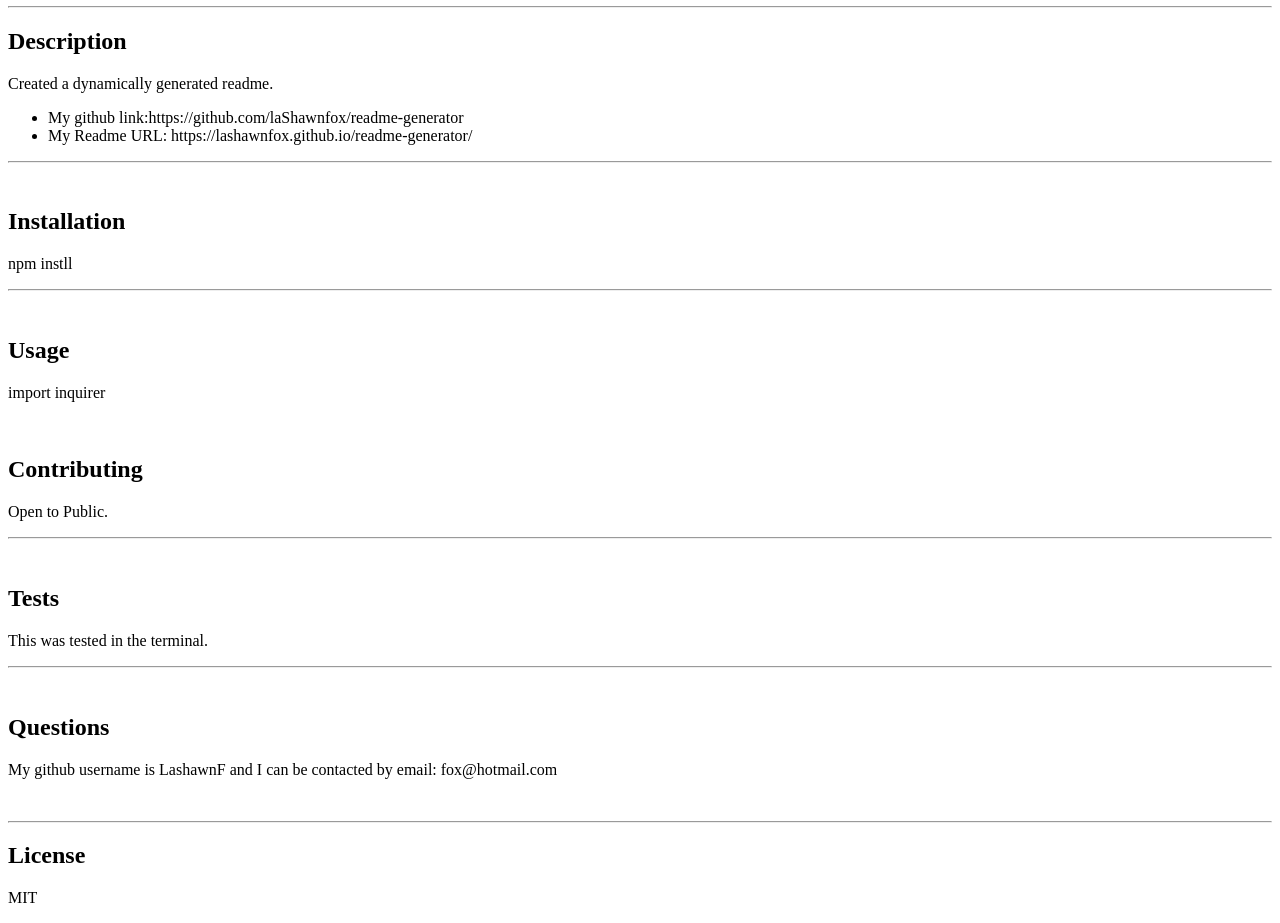
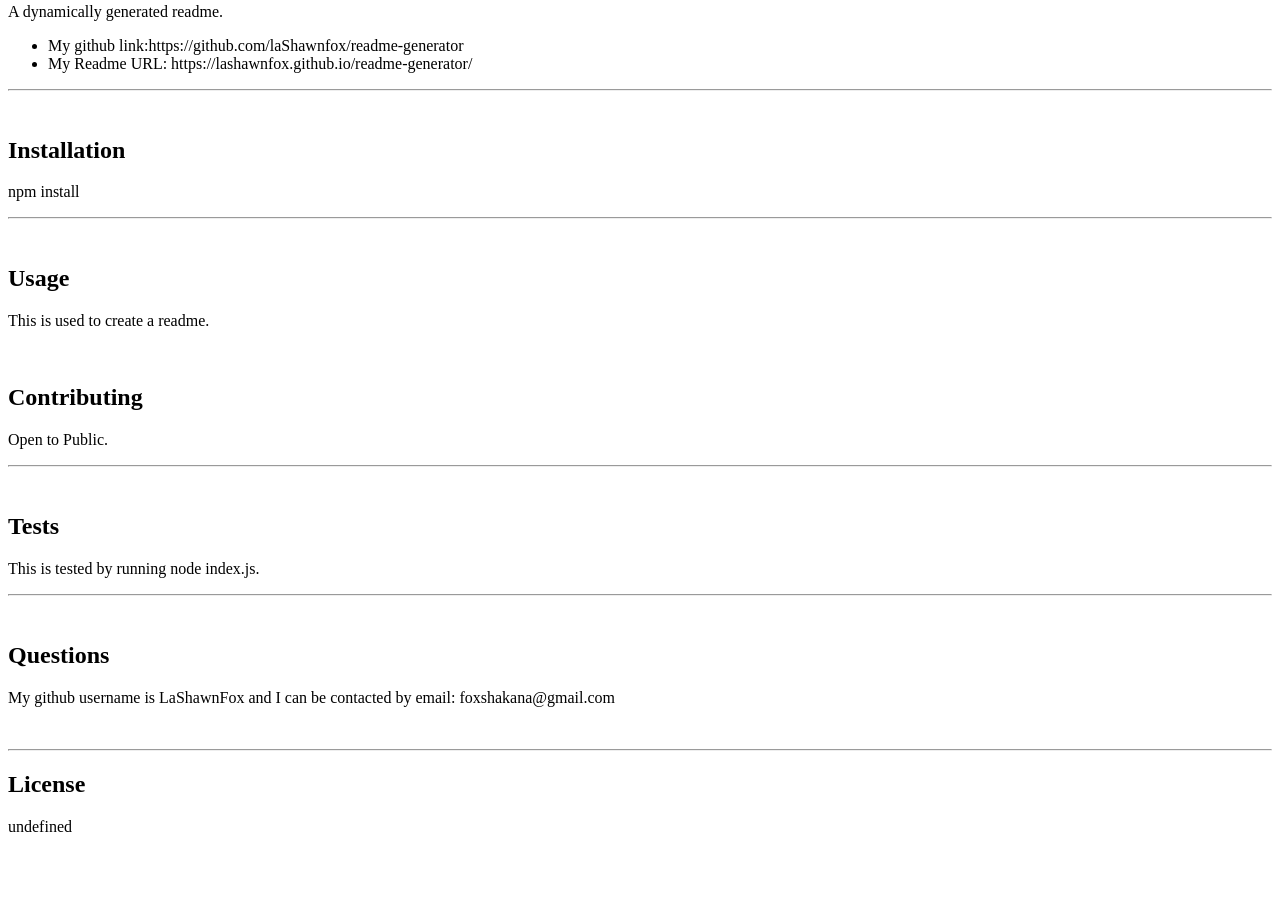
Before and after one commit to laShawnfox/readme-generator, a website: page index.html in a window 1280 px wide. Shown: the part 285-1208 px from the top of the page. After the commit the page ends 1137 px from the top, so only its background shows below. Drawn offline with Linux system fonts and the light colour scheme.

Commit message:
added html template back to index.js, created new index.html file, installed write-to-file

```diff
--- a/index.html
+++ b/index.html
@@ -10,7 +10,6 @@
         <link rel="stylesheet" href="">
     </head>
     <body>
-      <heading><h1>Readme Generator by Shakana F.</h1></heading>
 
 
       <hr>
@@ -34,19 +33,19 @@
       </p>
       <hr>
       <h2> Description</h2>
-        <p>Created a dynamically generated readme.</p>
+        <p>A dynamically generated readme.</p>
          <ul>
            <li>My github link:https://github.com/laShawnfox/readme-generator</li>
-           <li>My Readme URL:  https://lashawnfox.github.io/readme-generator/</li>
+           <li>My Readme URL: https://lashawnfox.github.io/readme-generator/</li>
           </ul>
       <hr>
       <br>
       <h2>  Installation</h2>
-      <p>npm instll</p>
+      <p>npm install</p>
       <hr>
     </br>
       <h2>  Usage</h2>
-      <p>import inquirer</p>
+      <p>This is used to create a readme.</p>
       </hr>
     </br>
       <h2> Contributing</h2>
@@ -54,14 +53,14 @@
       <hr>
       <br>
       <h2>  Tests</h2>
-      <p>This was tested in the terminal.</p>
+      <p>This is tested by running node index.js.</p>
       <hr>
       <br>
       <h2> Questions</h2>
-      <p>My github username is LashawnF and I can be contacted by email: fox@hotmail.com</p>
+      <p>My github username is LaShawnFox and I can be contacted by email: foxshakana@gmail.com</p>
       </br>
       <hr>
         <h2> License</h2>
-        <p>MIT</p>
+        <p>undefined</p>
     </body>
 </html>
--- a/package.json
+++ b/package.json
@@ -18,6 +18,7 @@
   },
   "homepage": "https://github.com/laShawnfox/readme-generator#readme",
   "dependencies": {
-    "inquirer": "^7.3.3"
+    "inquirer": "^7.3.3",
+    "write-to-file": "^1.0.2"
   }
 }
--- a/generateMarkdown.js
+++ b/utils/generateMarkdown.js
@@ -1,6 +1,8 @@
 // function to generate markdown for README
 function generateMarkdown(data) {
-  return `# ${data.title}
+  return `
+
+
 
 
      # ${response.title} by ${response.name}
```
Also changed, not shown: index.js (+12 -17 lines), 1 other file.
